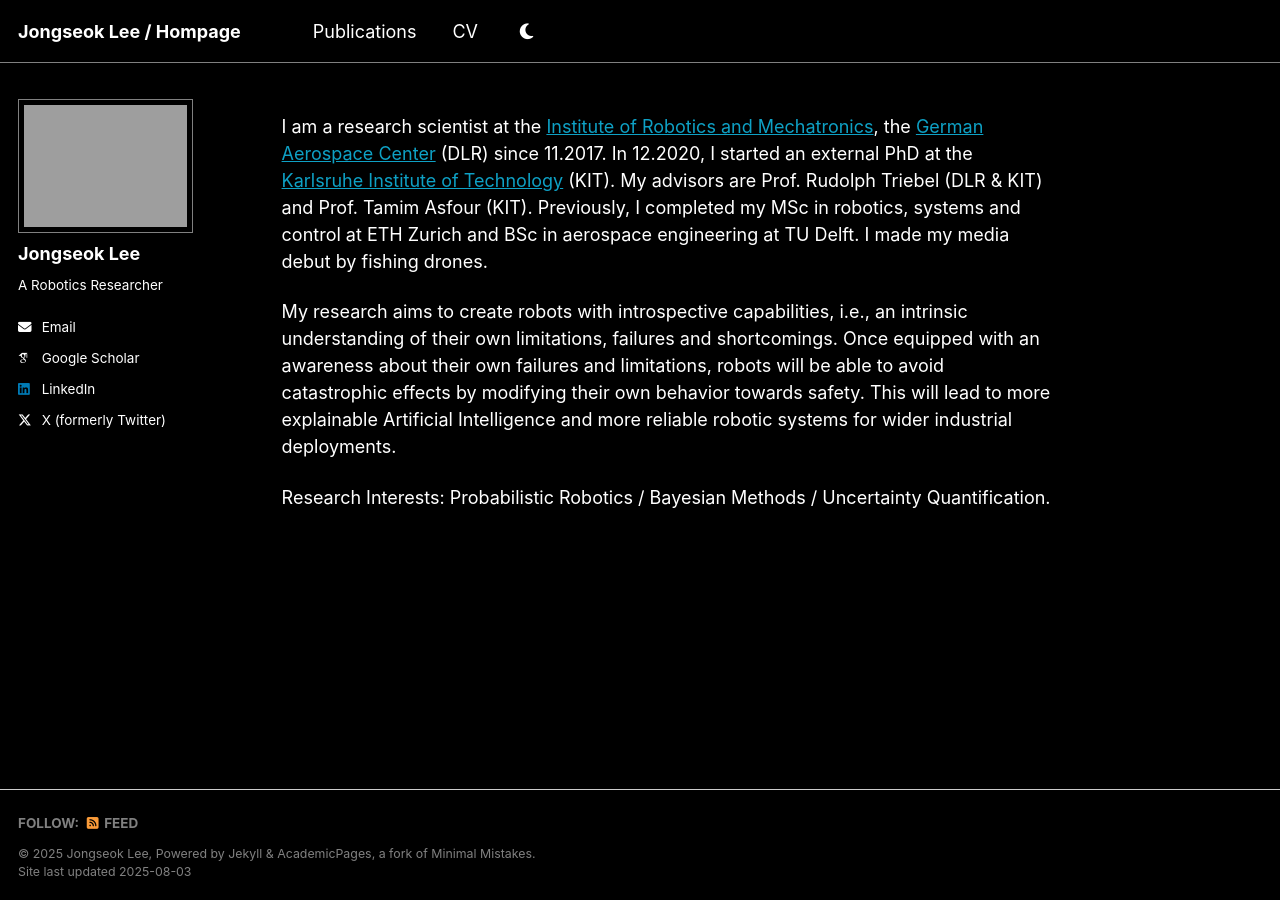
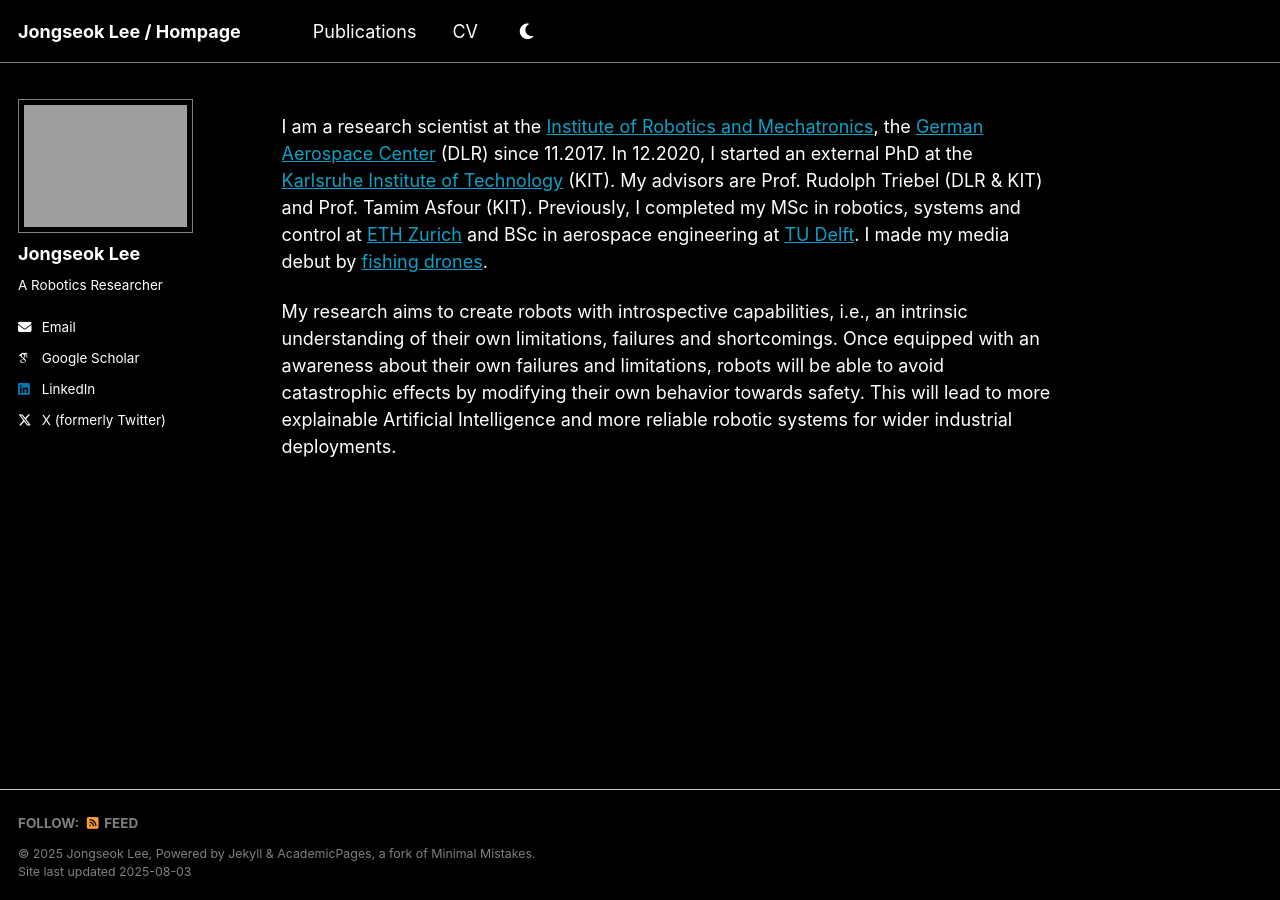
Before and after one commit to jlee4176901/jlee4176901, a Jekyll site: the page built from _pages/about.md, in a window 1280 px wide. Built offline with Jekyll 4.4.1, drawn with Linux system fonts in a browser that asks for light colours; some web fonts are replaced; a script that is not in the unit is left out.

Commit message:
Update about.md

```diff
--- a/_pages/about.md
+++ b/_pages/about.md
@@ -7,8 +7,6 @@ redirect_from:
   - /about.html
 ---
 
-I am a research scientist at the [Institute of Robotics and Mechatronics](https://www.dlr.de/en/rm), the [German Aerospace Center](https://www.dlr.de/en) (DLR) since 11.2017. In 12.2020, I started an external PhD at the [Karlsruhe Institute of Technology](https://www.kit.edu/english/index.php) (KIT). My advisors are Prof. Rudolph Triebel (DLR & KIT) and Prof. Tamim Asfour (KIT). Previously, I completed my MSc in robotics, systems and control at ETH Zurich and BSc in aerospace engineering at TU Delft. I made my media debut by fishing drones.
+I am a research scientist at the [Institute of Robotics and Mechatronics](https://www.dlr.de/en/rm), the [German Aerospace Center](https://www.dlr.de/en) (DLR) since 11.2017. In 12.2020, I started an external PhD at the [Karlsruhe Institute of Technology](https://www.kit.edu/english/index.php) (KIT). My advisors are Prof. Rudolph Triebel (DLR & KIT) and Prof. Tamim Asfour (KIT). Previously, I completed my MSc in robotics, systems and control at [ETH Zurich](https://ethz.ch/en.html) and BSc in aerospace engineering at [TU Delft](https://www.tudelft.nl/en/). I made my media debut by [fishing drones](https://www.heise.de/select/tr/2022/6/2218515032185468810).
 
 My research aims to create robots with introspective capabilities, i.e., an intrinsic understanding of their own limitations, failures and shortcomings. Once equipped with an awareness about their own failures and limitations, robots will be able to avoid catastrophic effects by modifying their own behavior towards safety. This will lead to more explainable Artificial Intelligence and more reliable robotic systems for wider industrial deployments.
-
-Research Interests: Probabilistic Robotics / Bayesian Methods / Uncertainty Quantification.
```
